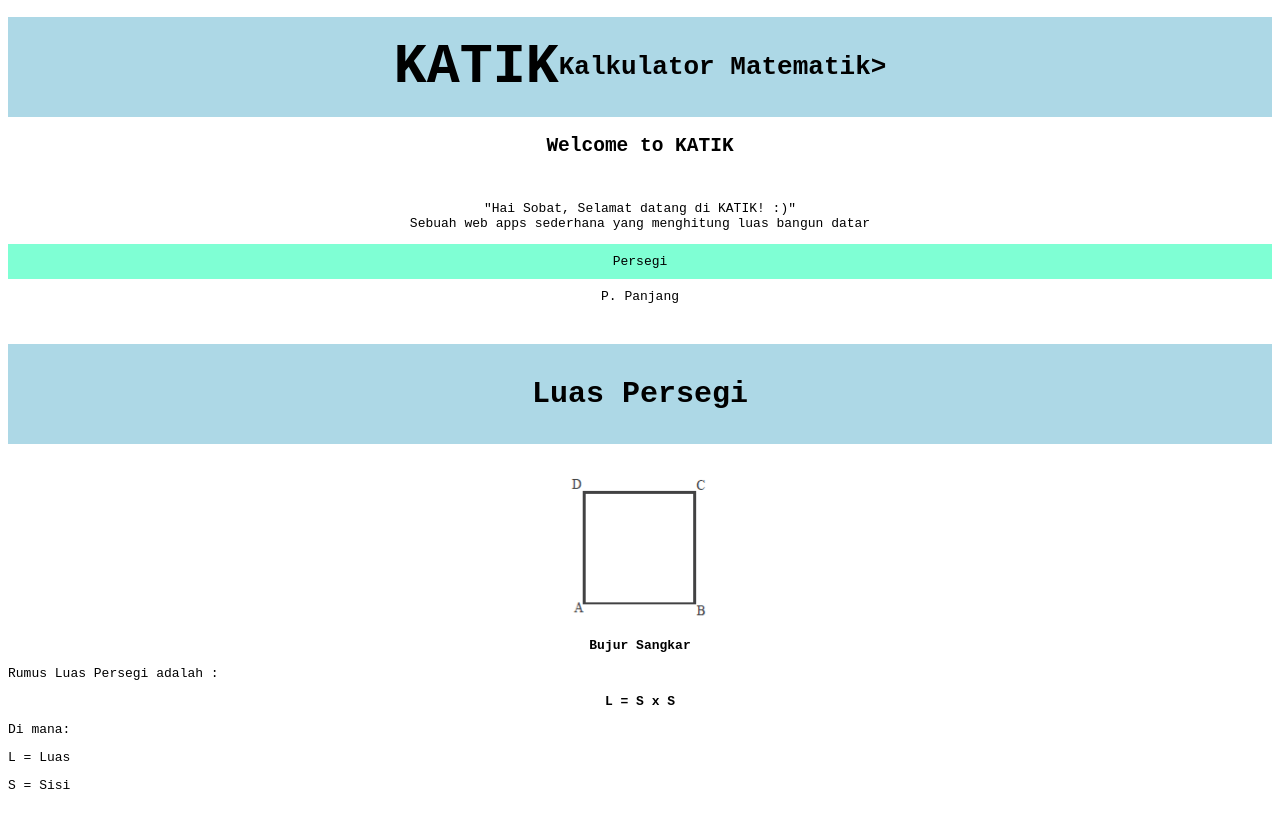
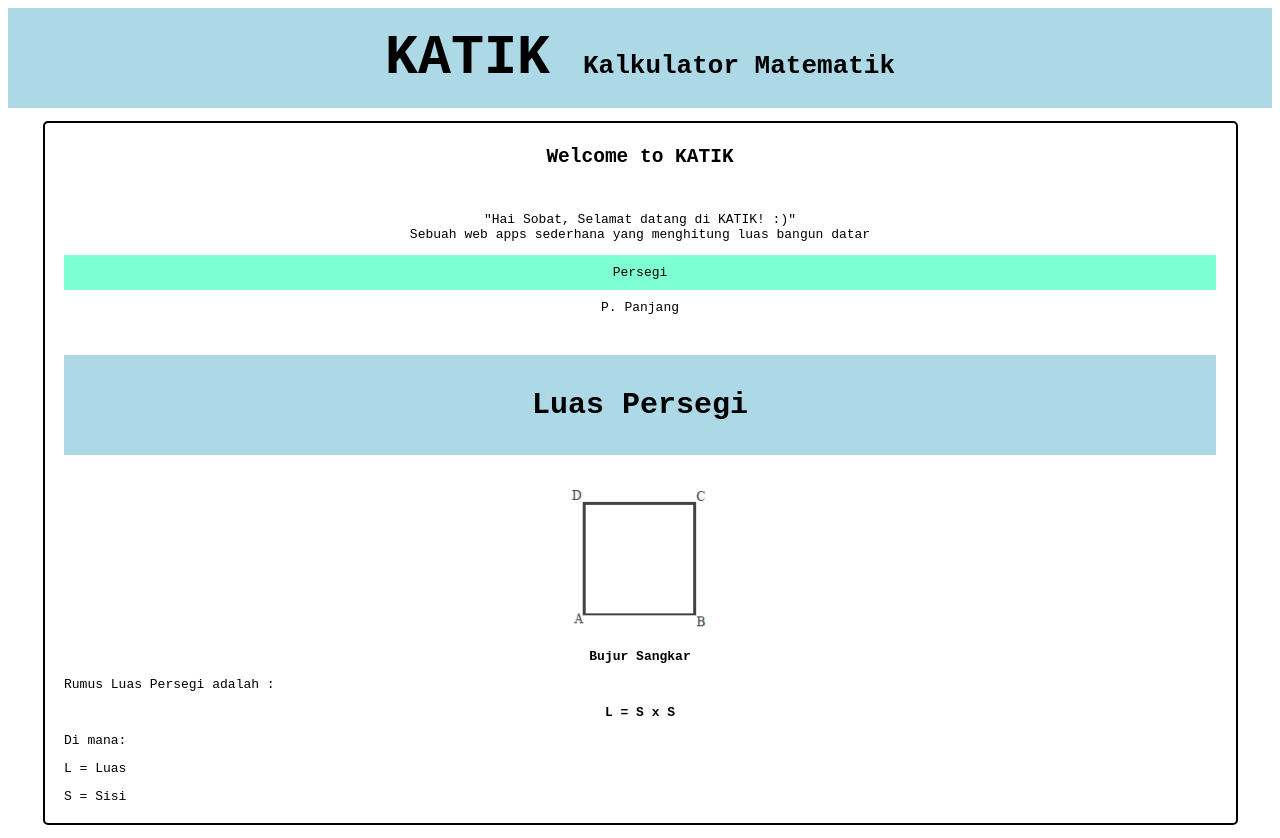
Before and after one commit to revou-fundamental-course/4-sep-23-Phrase-knh, a plain HTML site: page index.html in a window 1280 px wide. Before the commit the page ends 806 px from the top, so only its background shows below. Drawn offline with Linux system fonts and the light colour scheme.

Commit message:
correcting layout

```diff
--- a/css/style.css
+++ b/css/style.css
@@ -1,12 +1,19 @@
 body {
     font-family: monospace;
 }
-h1 {
+header {
     display: flex;
     height: 100px;
     background-color: lightblue;
     align-items: center;
     justify-content: center;
+}
+main {
+    border: 2px solid;
+    max-width: 90vw;
+    margin: 1em auto;
+    border-radius: 5px;
+    padding: 0.5em 1.5em;
 }
 
 span {
--- a/index.html
+++ b/index.html
@@ -8,9 +8,12 @@
 
 </head>
 <body>
+    <header>
         <h1>
-        <span>KATIK </span> Kalkulator Matematik>
+            <span>KATIK </span> Kalkulator Matematik
         </h1>
+    </header>
+    <main>
         <div class="content">
             <h2>Welcome to KATIK</h2>
             <br>
@@ -34,5 +37,7 @@
             <p>L = Luas</p>
             <p>S = Sisi</p>
         </div>
+    </main>
+
 </body>
 </html>
```
Lines whose indentation alone changed are shown as unchanged.
